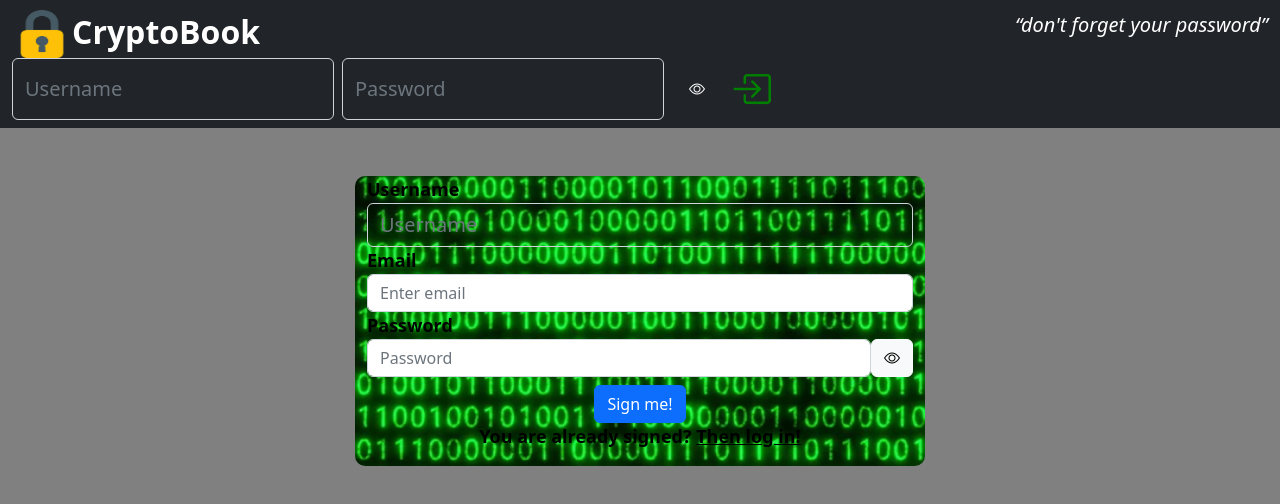
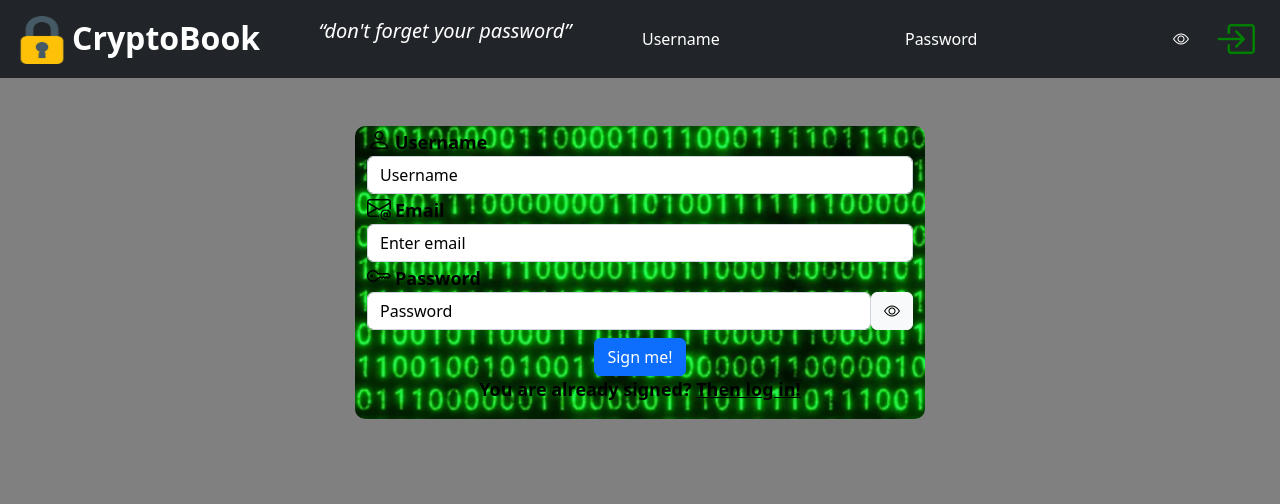
Before and after one commit to MatteoT92/cryptobook, a React (Create React App) app in the folder frontend/cryptobook/: page / in a window 1280 px wide. Shown: the top 504 px of the page. Built offline with nearby package versions, Linux system fonts and the light colour scheme.

Commit message:
Modificato stile layout componente Sign e aggiunta search bar in Friends

```diff
--- a/frontend/cryptobook/src/components/Friends.js
+++ b/frontend/cryptobook/src/components/Friends.js
@@ -12,6 +12,15 @@ function Friends(props) {
     }, [props.data]);
 
     return (
+        <div>
+            <div>
+                <form class="d-flex m-1" role="search">
+                    <input class="form-control" type="search" placeholder="Search" aria-label="Search" />
+                    <button class="btn btn-light" type="submit">
+                        <i class="bi bi-search"></i>
+                    </button>
+                </form>
+            </div>
             <div className="box-friends">
                 {friends.map((friend, i) => (
                     <div className="friend" onClick={() => sessionStorage.setItem("friend", friend.username)}>
@@ -19,6 +28,7 @@ function Friends(props) {
                     </div>
                 ))}
             </div>
+        </div>
     )
 
 }
--- a/frontend/cryptobook/src/components/Sign.js
+++ b/frontend/cryptobook/src/components/Sign.js
@@ -34,9 +34,9 @@ function Sign(props) {
                 "Content-Type": "application/json"
             },
             body: JSON.stringify({
-                username: e.target.username.value,
+                username: e.target.name.value,
                 email: e.target.email.value,
-                password: e.target.password.value
+                password: e.target.pwd.value
             })
         }).then(res => res.json())
         .then(data => {
@@ -74,14 +74,17 @@ function Sign(props) {
             <div className="row justify-content-center align-items-center">
                 <form className="col-6 ml-auto sign" onSubmit={handleSubmit} style={backgroundImage}>
                     <div className="form-group">
+                        <i class="bi bi-person h4 me-1"></i>
                         <label htmlFor="username">Username</label>
-                        <input type="text" className="form-control" id="username" placeholder="Username" value={username} onChange={handleUsername} />
+                        <input type="text" className="form-control" id="name" placeholder="Username" value={username} onChange={handleUsername} />
                     </div>
                     <div className="form-group">
+                        <i class="bi bi-envelope-at h4 me-1"></i>
                         <label htmlFor="email">Email</label>
                         <input type="email" className="form-control" id="email" aria-describedby="emailHelp" placeholder="Enter email" value={email} onChange={handleEmail} />
                     </div>
                     <div className="form-group">
+                        <i class="bi bi-key h4 me-1"></i>
                         <label htmlFor="password">Password</label>
                         <div className="d-flex">
                             <input type="password" className="form-control" id="pwd" placeholder="Password" value={password} onChange={handlePassword} />
--- a/frontend/cryptobook/src/index.css
+++ b/frontend/cryptobook/src/index.css
@@ -45,9 +45,17 @@ code {
 }
 
 #username, #password {
-  font-size: 20px !important;
-  color: black !important;
-  background-color: transparent !important;
+  background-color: transparent;
+  color: black;
+  border: none;
+}
+
+#username::placeholder, #password::placeholder {
+  color: white;
+}
+
+#name::placeholder, #pwd::placeholder, #email::placeholder {
+  color: black;
 }
 
 #message {
@@ -71,9 +79,9 @@ code {
 
 .box-friends {
   overflow-y: auto;
-  height: 500px;
-  min-height: 500px;
-  max-height: 500px;
+  height: 400px;
+  min-height: 400px;
+  max-height: 400px;
 }
 
 .friend {
```
Lines whose indentation alone changed are shown as unchanged.
